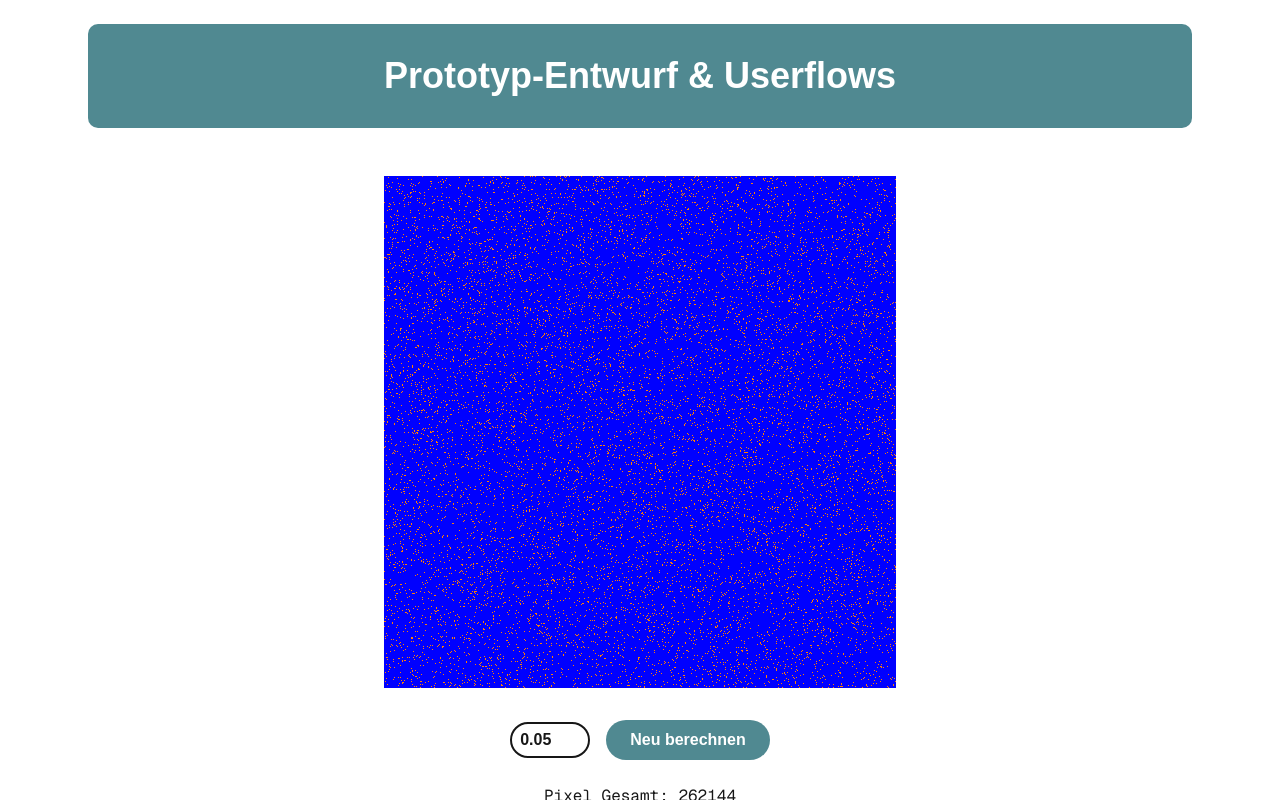
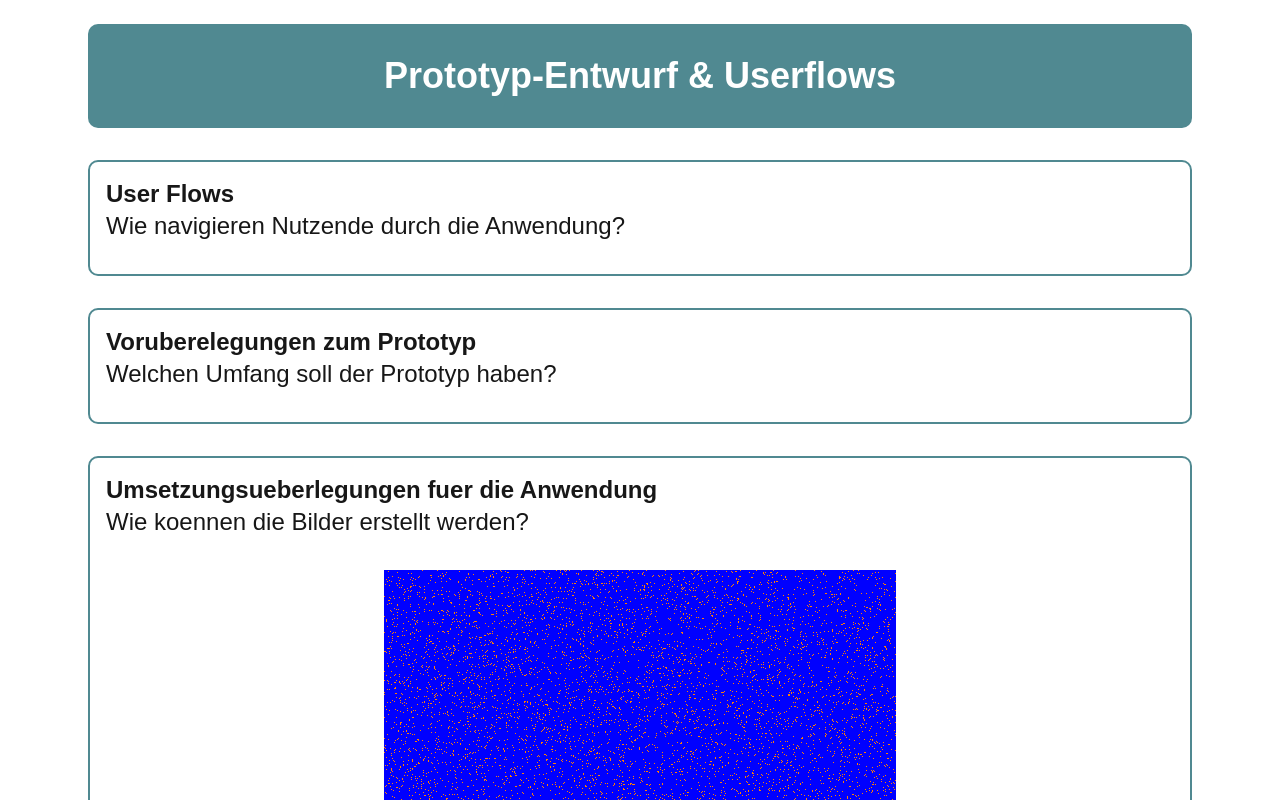
Before and after one commit to L0i0n0a/PsyKi, a Next.js app in the folder multarbeit/: page /details/design/2 in a window 1280 px wide. Shown: the top 800 px of the page. Built offline with nearby package versions, Linux system fonts and the light colour scheme.

Commit message:
feat: added new sections for documentation

```diff
--- a/multarbeit/src/app/details/design/2/page.tsx
+++ b/multarbeit/src/app/details/design/2/page.tsx
@@ -3,6 +3,7 @@ import React from "react";
 import { useRouter } from "next/navigation";
 import Button from "@/components/ui/Button/Button";
 import BiColor from "@/components/canvas/BiColor";
+import Image from "next/image";
 
 const DesignDecisionsPage2 = () => {
 
@@ -13,7 +14,24 @@ const DesignDecisionsPage2 = () => {
                 <h1 className="text-4xl font-bold m-4 text-center">Prototyp-Entwurf & Userflows</h1>
             </div>
 
-            <BiColor/>
+            <section className="sectionBorder">
+                <h2 className="text-2xl font-semibold">User Flows</h2>
+                <h2 className="text-2xl mb-4">Wie navigieren Nutzende durch die Anwendung?</h2>
+
+            </section>
+
+            <section className="sectionBorder">
+                <h2 className="text-2xl font-semibold">Voruberelegungen zum Prototyp</h2>
+                <h2 className="text-2xl mb-4">Welchen Umfang soll der Prototyp haben?</h2>
+
+            </section>
+
+            <section className="sectionBorder">
+                <h2 className="text-2xl font-semibold">Umsetzungsueberlegungen fuer die Anwendung</h2>
+                <h2 className="text-2xl mb-4">Wie koennen die Bilder erstellt werden?</h2>
+                <BiColor />
+            </section>
+
 
 
             <div className="flex justify-center"><Button text="Zurück" onClick={() => router.push("/")} /></div>
```
